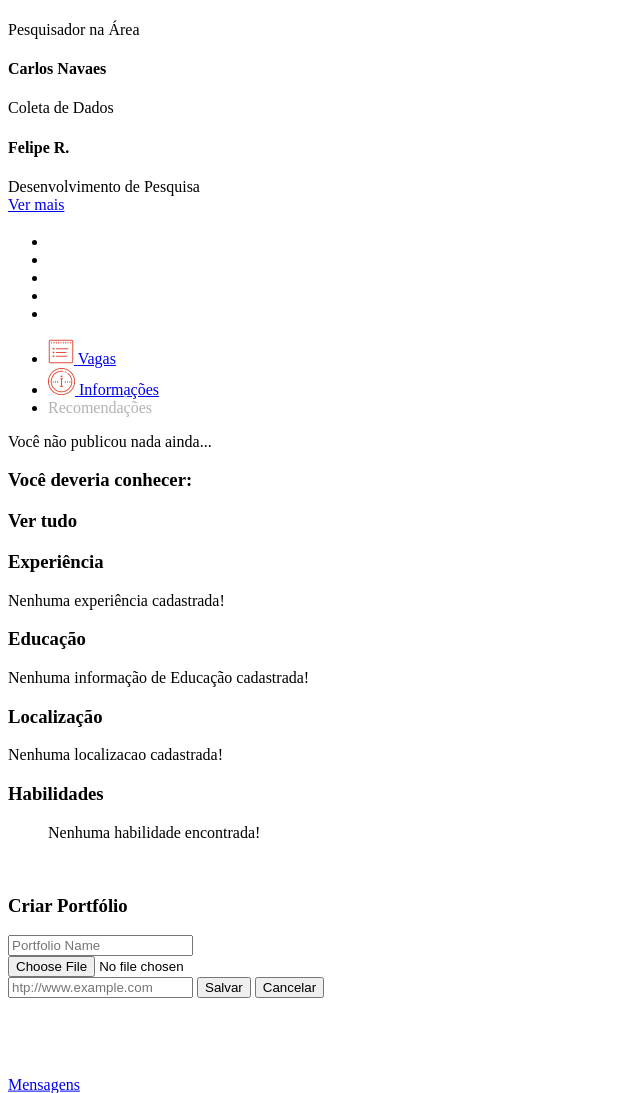
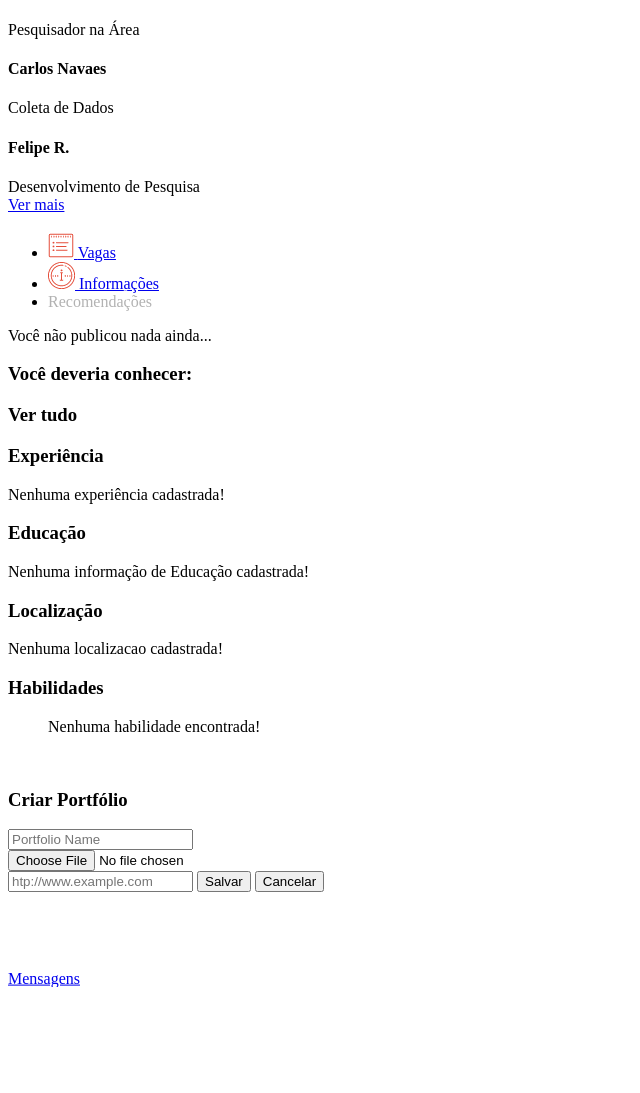
Before and after one commit to aasx/pesquisadores, a PHP site: template App/Views/perfil/index.php in a window 1280 px wide; the page is wider, and only the part inside the window is pictured. Shown: the part 1504-2597 px from the top of that part, without its empty margins (0-640 px from the left). After the commit the page ends 2491 px from the top of that part, so only its background shows below. Run offline with PHP 8.4, Linux system fonts and the light colour scheme; the template is opened without the code that fills it, so the values that code supplies are empty; some libraries are stand-ins or nearby versions.

Commit message:
Remoção das estrelas

```diff
--- a/App/Views/perfil/index.php
+++ b/App/Views/perfil/index.php
@@ -137,13 +137,7 @@
                                     <p>  </p>
                                     <div class="star-descp">
                                         <span><?php  echo \App\Lib\Auth::usuario()->profissao; ?></span>
-                                        <ul>
-                                            <li><i class="fa fa-star"></i></li>
-                                            <li><i class="fa fa-star"></i></li>
-                                            <li><i class="fa fa-star"></i></li>
-                                            <li><i class="fa fa-star"></i></li>
-                                            <li><i class="fa fa-star-half-o"></i></li>
-                                        </ul>
+
                                     </div>
                                     <div class="tab-feed">
                                         <ul>
```
Also changed, not shown: App/Views/perfil/editar.php (+1 -7 lines), App/Views/principal/amigo.php (+1 -7 lines).
